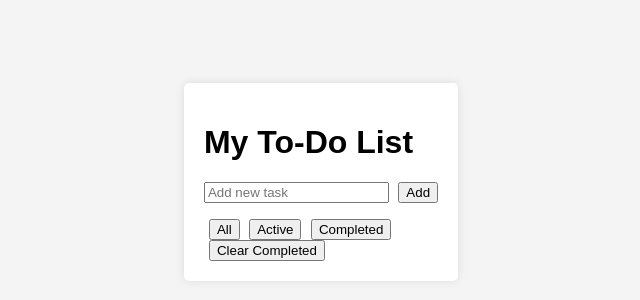
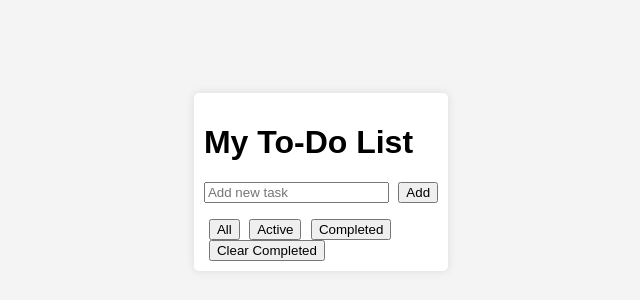
Before and after one commit to KyleBethel7848/JavaSession1, a plain HTML site: page index.html in a window 1280 px wide. Shown: the part 218-518 px from the top of the page, without its empty margins (319-959 px from the left). Drawn offline with Linux system fonts and the light colour scheme.

```diff
--- a/script.js
+++ b/script.js
@@ -1,3 +1,4 @@
+// JS for user interactivity
 document.addEventListener("DOMContentLoaded", () => {
     // Load tasks from local storage
     loadTasks();
--- a/style.css
+++ b/style.css
@@ -1,3 +1,5 @@
+/* css for output styling*/
+
 body {
     font-family: Arial, sans-serif;
     background-color: #f4f4f4;
@@ -11,7 +13,7 @@
 .todo-container {
     background-color: #fff;
     box-shadow: 0 0 10px rgba(0, 0, 0, 0.1);
-    padding: 20px;
+    padding: 10px;
     border-radius: 5px;
 }
 
```
Also changed, not shown: index.html (+1 -0 lines).
